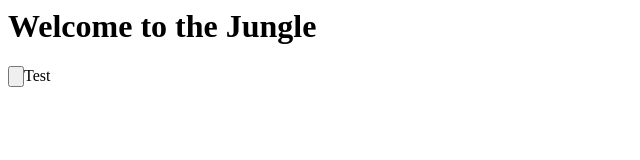
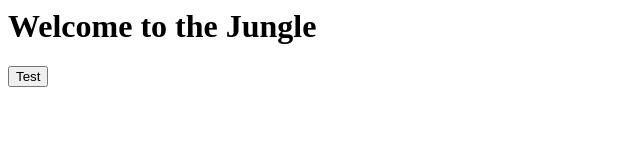
Before and after one commit to MasturFYC/_blog, a plain HTML site: page index.html in a window 1280 px wide. Shown: the full height of the page, 0-640 px from the left. Drawn offline with Linux system fonts and the light colour scheme.

Commit message:
Update index.html

```diff
--- a/index.html
+++ b/index.html
@@ -4,4 +4,4 @@
     alert('Welcome');
   }
 </script>
-<input type='button' onclick='javascript:testClick()'>Test</button>
+<button onclick='javascript:testClick()'>Test</button>
```
